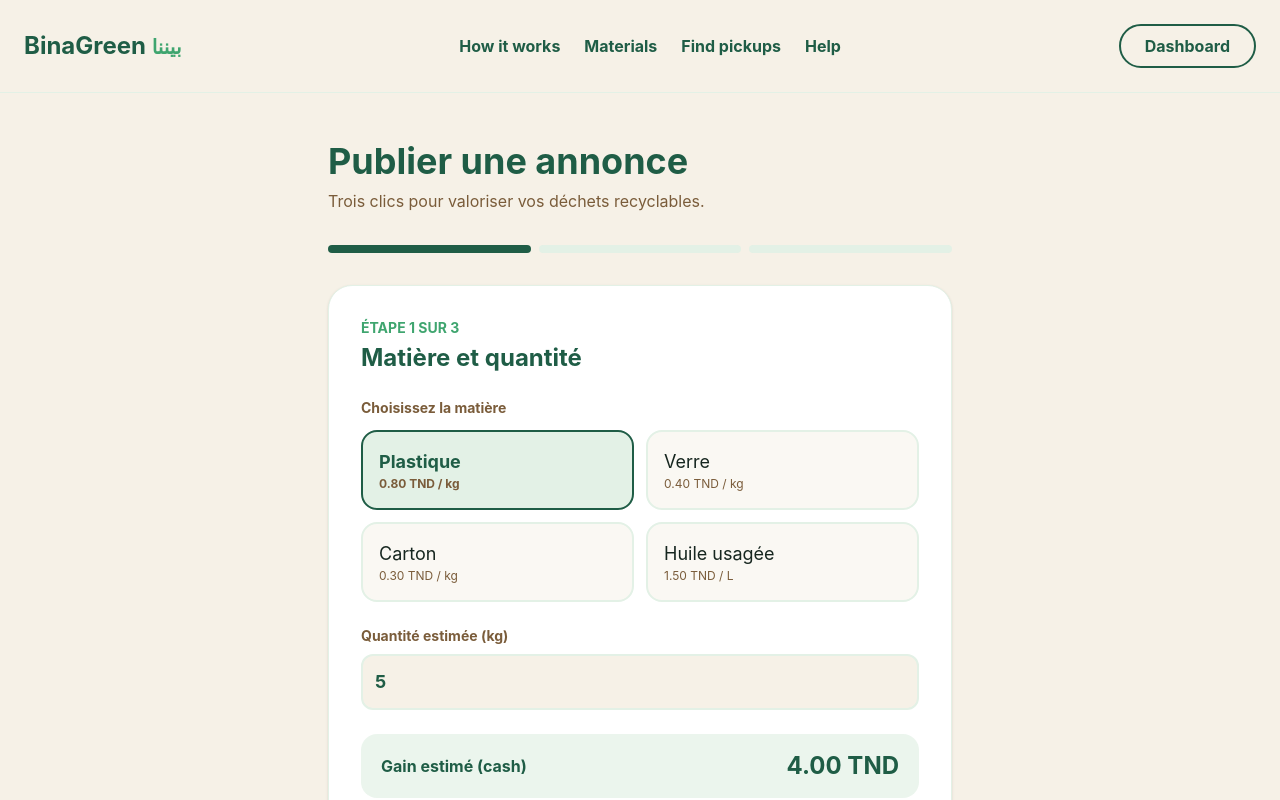
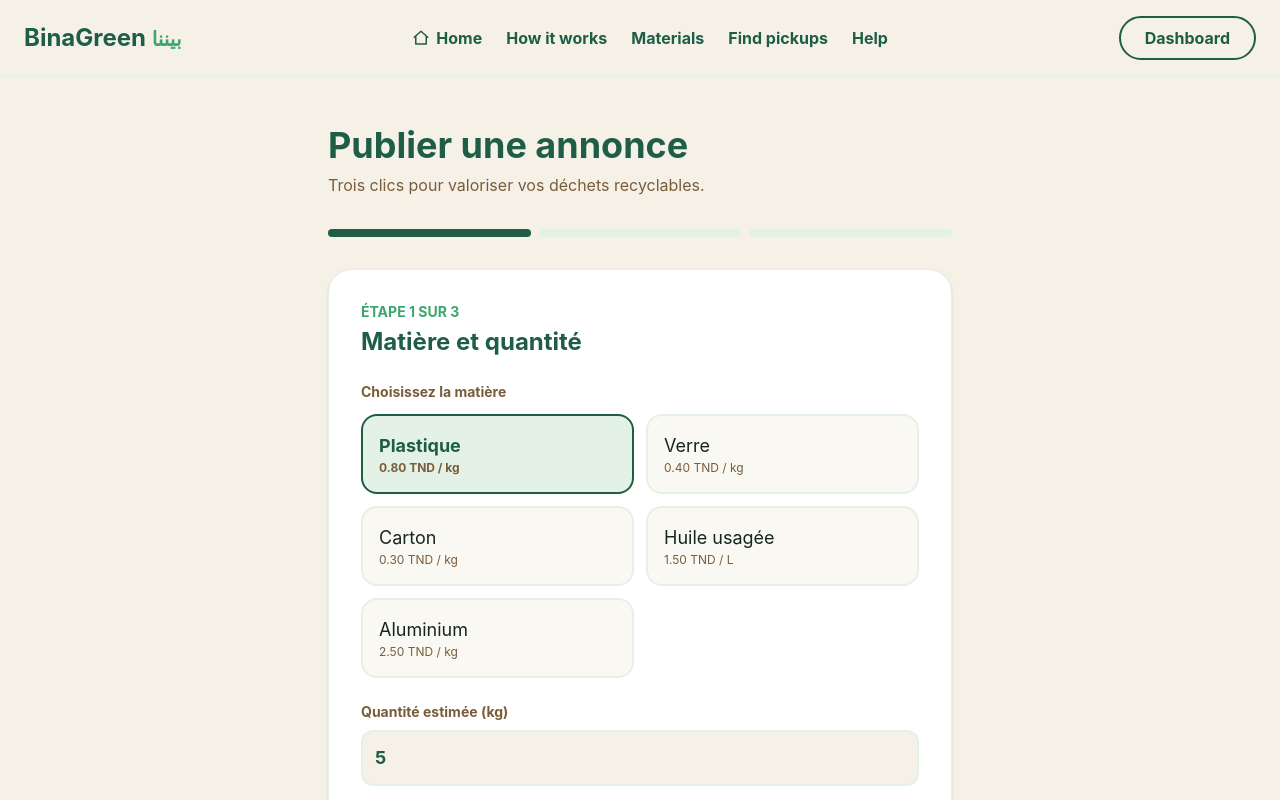
Before and after one commit to nouhaghram/binagreen, a Next.js app: page /publish in a window 1280 px wide. Shown: the top 800 px of the page. Built offline with nearby package versions, Linux system fonts and the light colour scheme.

Commit message:
ajout de lien vers home components/Header ajout aluminium dans publish app/publish/page

```diff
--- a/app/publish/page.tsx
+++ b/app/publish/page.tsx
@@ -2,13 +2,9 @@
 import { useState } from 'react';
 import Link from 'next/link';
 import { useBina } from '../../context/BinaContext';
+import { MATERIAL_RATES } from '../../lib/materials';
 
-const MATERIAL_RATES: Record<string, { label: string; unit: string; rate: number }> = {
-  Plastic: { label: 'Plastique', unit: 'kg', rate: 0.8 },
-  Glass: { label: 'Verre', unit: 'kg', rate: 0.4 },
-  Cardboard: { label: 'Carton', unit: 'kg', rate: 0.3 },
-  Oil: { label: 'Huile usagée', unit: 'L', rate: 1.5 },
-};
+
 
 export default function PublishPage() {
   const { addListing } = useBina();
--- a/components/Header.tsx
+++ b/components/Header.tsx
@@ -1,18 +1,50 @@
+"use client";
 import Link from 'next/link';
+import { usePathname } from 'next/navigation';
+
+const LINKS = [
+  { href: '/', label: 'Home' },
+  { href: '/how-it-works', label: 'How it works' },
+  { href: '/materials', label: 'Materials' },
+  { href: '/pickups', label: 'Find pickups' },
+  { href: '/help', label: 'Help' },
+];
 
 export default function Header() {
+  // pathname = l'adresse de la page actuelle, par exemple "/materials"
+  const pathname = usePathname();
+
   return (
-    <header className="flex flex-wrap justify-between items-center gap-4 p-6 bg-sand border-b border-pale-leaf">
+    // sticky : l'en-tête reste en haut quand on fait défiler
+    // z-[2000] : au-dessus de la carte, dont les couches montent jusqu'à 1000
+    <header className="sticky top-0 z-[2000] flex flex-wrap justify-between items-center gap-4 px-6 py-4 bg-sand/90 backdrop-blur border-b border-pale-leaf">
       <Link href="/" className="text-forest font-heading font-bold text-2xl">
         BinaGreen <span className="text-leaf text-xl">بيننا</span>
       </Link>
 
-      {/* flex-wrap permet d'afficher les liens sur toutes les tailles d'écran */}
-      <nav className="flex flex-wrap items-center gap-4 md:gap-6 text-forest font-bold text-sm md:text-base">
-        <Link href="/how-it-works" className="hover:text-leaf transition">How it works</Link>
-        <Link href="/materials" className="hover:text-leaf transition">Materials</Link>
-        <Link href="/pickups" className="hover:text-leaf transition">Find pickups</Link>
-        <Link href="/help" className="hover:text-leaf transition">Help</Link>
+      <nav aria-label="Navigation principale" className="flex flex-wrap items-center gap-4 md:gap-6 text-forest font-bold text-sm md:text-base">
+        {LINKS.map((link) => {
+          const isActive = pathname === link.href;
+          return (
+            <Link
+              key={link.href}
+              href={link.href}
+              aria-current={isActive ? 'page' : undefined}
+              className={`flex items-center gap-1.5 transition hover:text-leaf ${
+                isActive ? 'underline underline-offset-8 decoration-2 decoration-yellow' : ''
+              }`}
+            >
+              {link.href === '/' && (
+                <svg width="18" height="18" viewBox="0 0 24 24" fill="none" stroke="currentColor"
+                     strokeWidth="2" strokeLinecap="round" strokeLinejoin="round" aria-hidden="true">
+                  <path d="M3 11l9-8 9 8" />
+                  <path d="M5 10v10h14V10" />
+                </svg>
+              )}
+              {link.label}
+            </Link>
+          );
+        })}
       </nav>
 
       <Link
```
